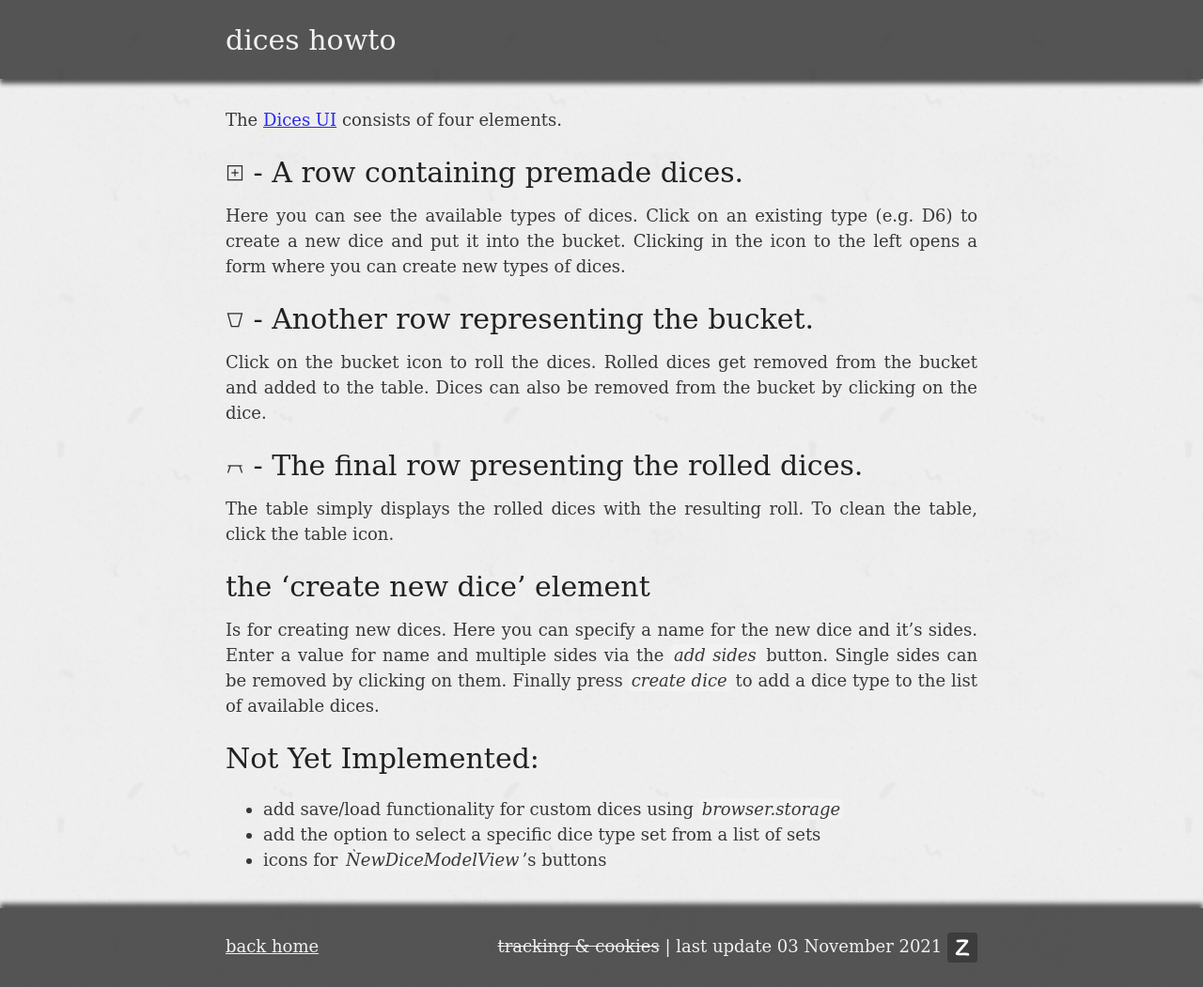
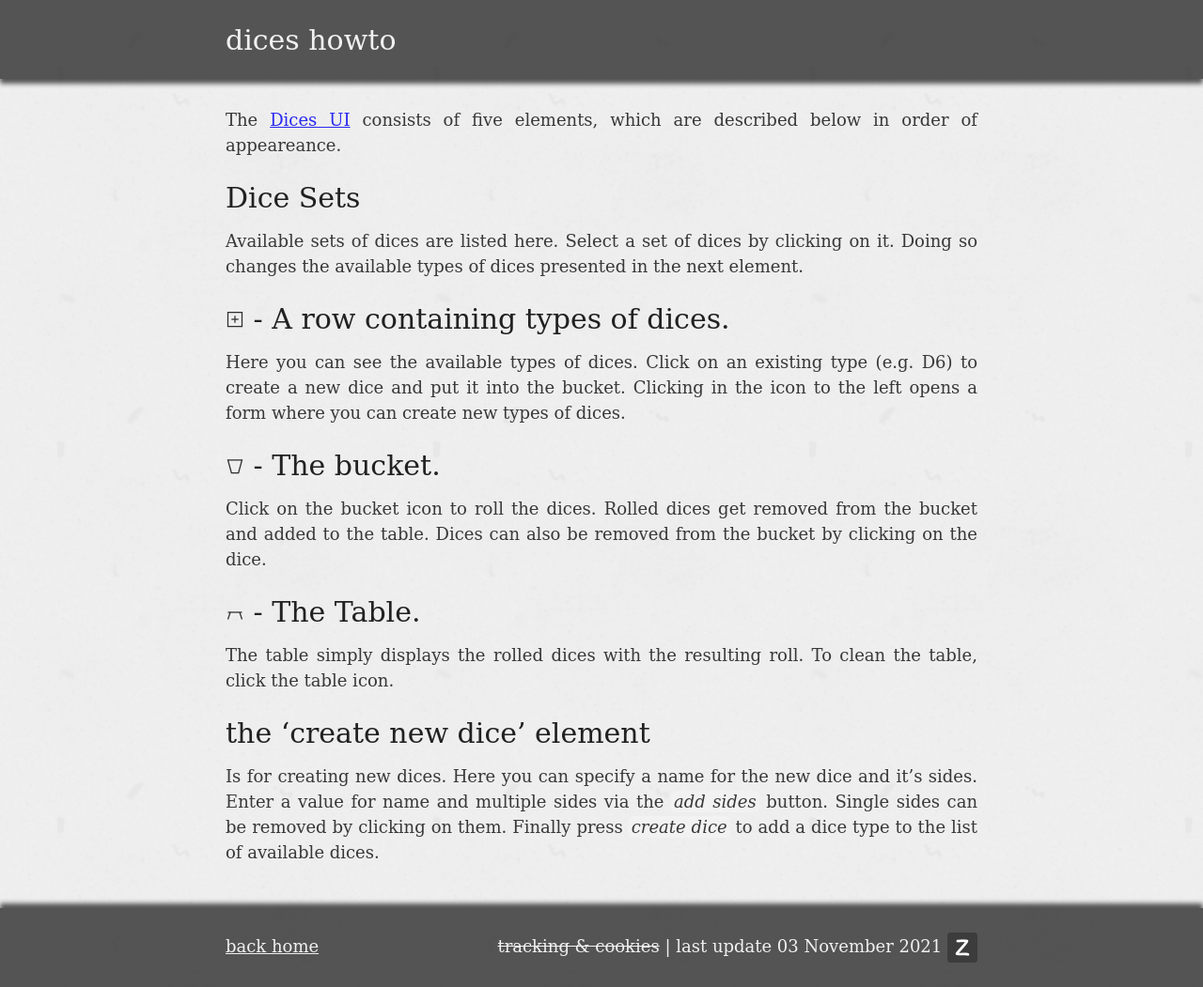
Before and after one commit to ZackDev/zackdev.github.io, a Jekyll site: the page built from _posts/2021-10-28-dices-howto.md, in a window 1280 px wide and 1051 px high. Shown: the whole window at 94% size. Built offline with Jekyll 4.4.1, drawn with Linux system fonts in a browser that asks for light colours.

Commit message:
updated dices howto

```diff
--- a/_posts/2021-10-28-dices-howto.md
+++ b/_posts/2021-10-28-dices-howto.md
@@ -5,21 +5,19 @@ tags: [howto]
 published: true
 archived: true
 ---
-The [Dices UI]({% post_url 2021-10-28-roll-some-dices %}) consists of four elements.
+The [Dices UI]({% post_url 2021-10-28-roll-some-dices %}) consists of five elements, which are described below in order of appeareance.
 
-# <img src="/assets/icons/newdice.svg" style="height:20px;width:20px"/> - A row containing premade dices.
+# Dice Sets
+Available sets of dices are listed here. Select a set of dices by clicking on it. Doing so changes the available types of dices presented in the next element.
+
+# <img src="/assets/icons/newdice.svg" style="height:20px;width:20px"/> - A row containing types of dices.
 Here you can see the available types of dices. Click on an existing type (e.g. D6) to create a new dice and put it into the bucket. Clicking in the icon to the left opens a form where you can create new types of dices.
 
-# <img src="/assets/icons/bucket.svg" style="height:20px;width:20px"/> - Another row representing the bucket.
+# <img src="/assets/icons/bucket.svg" style="height:20px;width:20px"/> - The bucket.
 Click on the bucket icon to roll the dices. Rolled dices get removed from the bucket and added to the table. Dices can also be removed from the bucket by clicking on the dice.
 
-# <img src="/assets/icons/table.svg" style="height:20px;width:20px"/> - The final row presenting the rolled dices.
+# <img src="/assets/icons/table.svg" style="height:20px;width:20px"/> - The Table.
 The table simply displays the rolled dices with the resulting roll. To clean the table, click the table icon.
 
 # the 'create new dice' element
 Is for creating new dices. Here you can specify a name for the new dice and it's sides. Enter a value for name and multiple sides via the `add sides` button. Single sides can be removed by clicking on them. Finally press `create dice` to add a dice type to the list of available dices.
-
-# Not Yet Implemented:
-* add save/load functionality for custom dices using `browser.storage`
-* add the option to select a specific dice type set from a list of sets
-* icons for `ǸewDiceModelView`'s buttons
```
